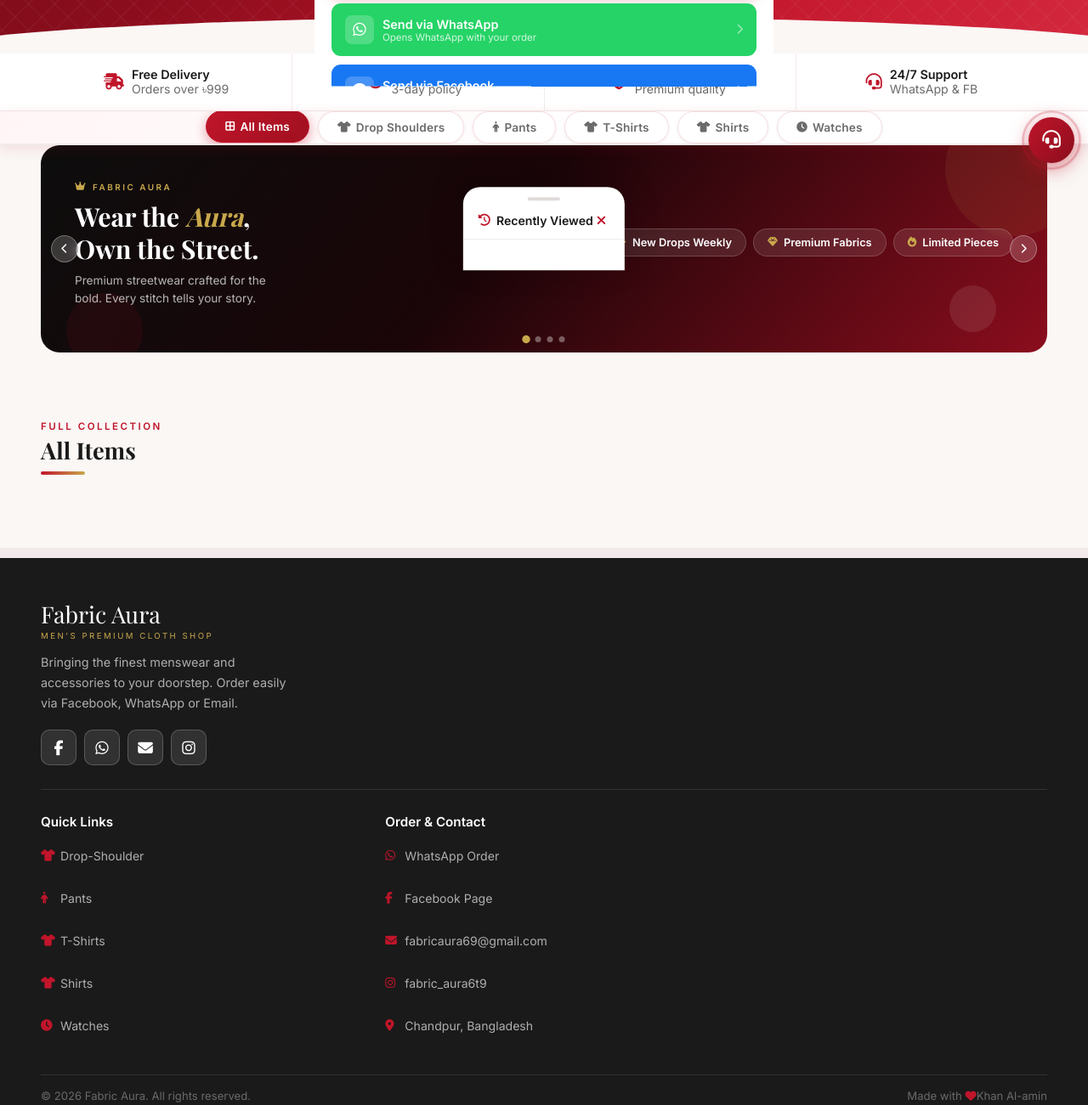
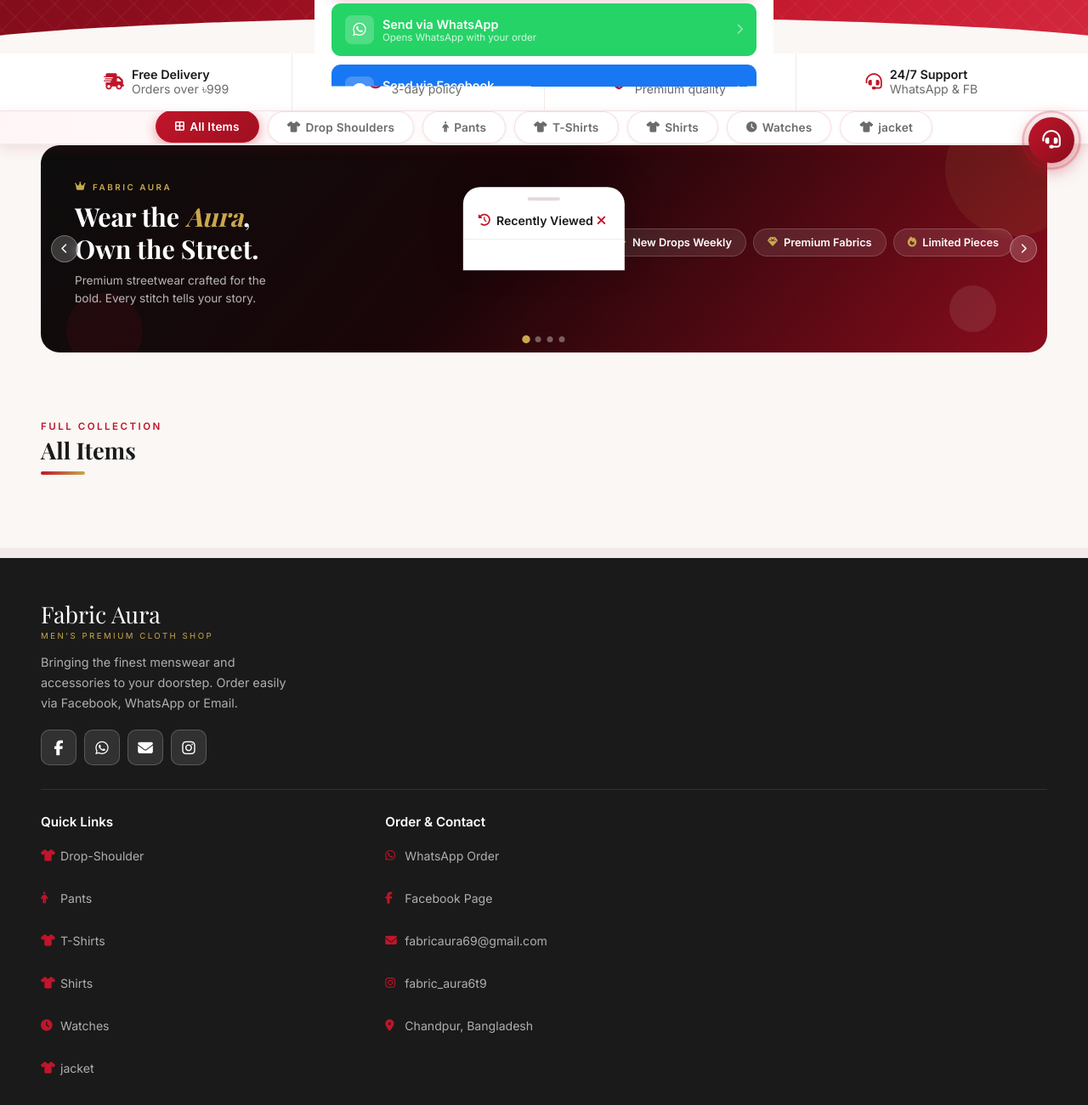
Before and after one commit to khanalamin12/fabricaura, a plain HTML site: page index.html in a window 1280 px wide. Shown: the part 580-1881 px from the top of the page at 85% size. Drawn offline with nearby package versions, Linux system fonts and the light colour scheme; a web font is replaced by a local one.

Commit message:
Wire category 'jacket' into storefront nav via admin dashboard

```diff
--- a/index.html
+++ b/index.html
@@ -180,6 +180,10 @@
     <button class="cat-tab" data-cat="watch" onclick="setCategory('watch',this)">
       <i class="fas fa-clock"></i><span>Watches</span>
     </button>
+    <button class="cat-tab" data-cat="jacket" onclick="setCategory('jacket',this)">
+      <i class="fas fa-shirt"></i><span>jacket</span>
+    </button>
+
 
   </div>
   <!-- Scroll hint: bouncing arrow tells user more tabs exist -->
@@ -335,6 +339,7 @@
       <a href="#products" onclick="setCategory('tshirt',null)"><i class="fas fa-shirt"></i> T-Shirts</a>
       <a href="#products" onclick="setCategory('shirt',null)"><i class="fas fa-shirt"></i> Shirts</a>
       <a href="#products" onclick="setCategory('watch',null)"><i class="fas fa-clock"></i> Watches</a>
+      <a href="#products" onclick="setCategory('jacket',null)"><i class="fas fa-shirt"></i> jacket</a>
     </div>
     <div class="footer-col">
       <h4>Order &amp; Contact</h4>
@@ -673,6 +678,7 @@
 <script src="shirts.js"></script>
 <script src="tshirts.js"></script>
 <script src="watches.js"></script>
+<script src="jacket.js"></script>
 <script src="products.js"></script>
 <script src="app.js"></script>
 
```
